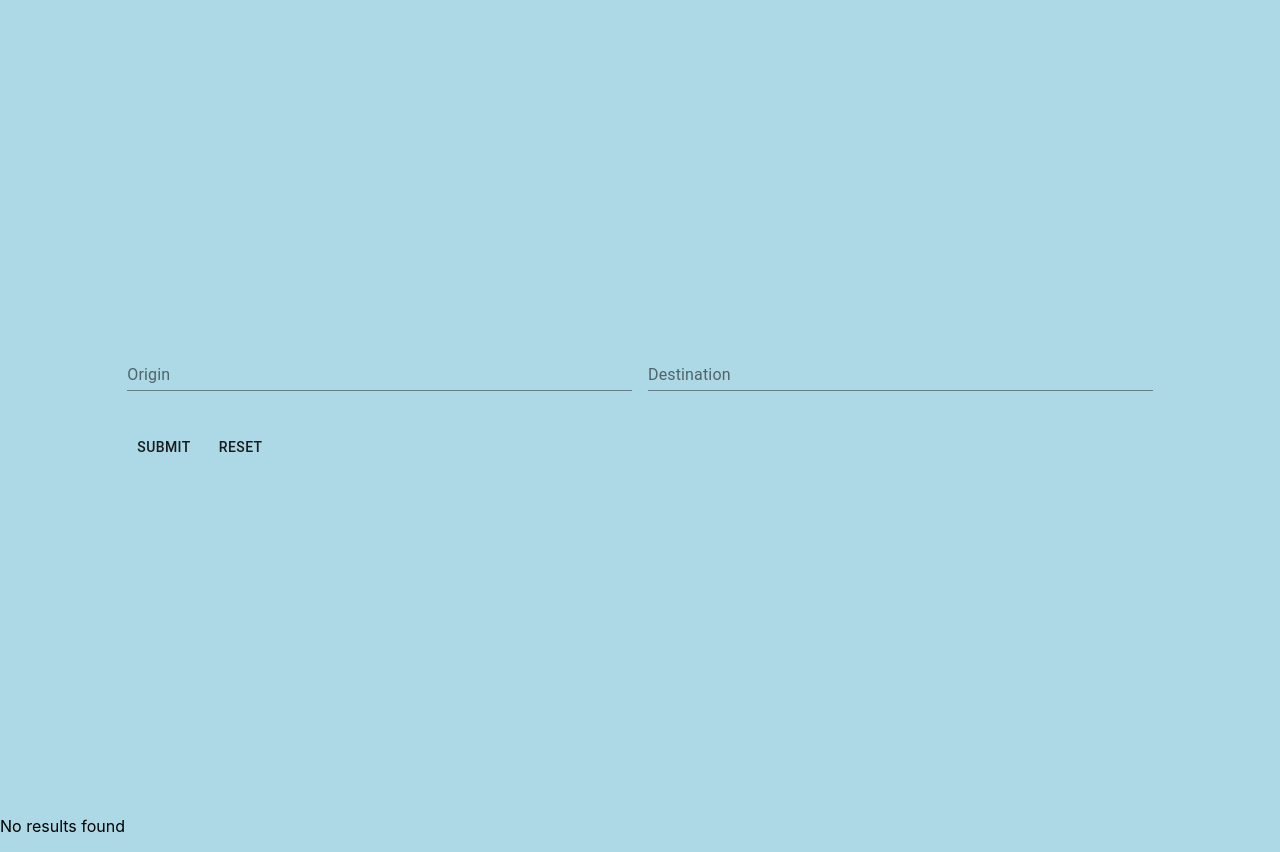
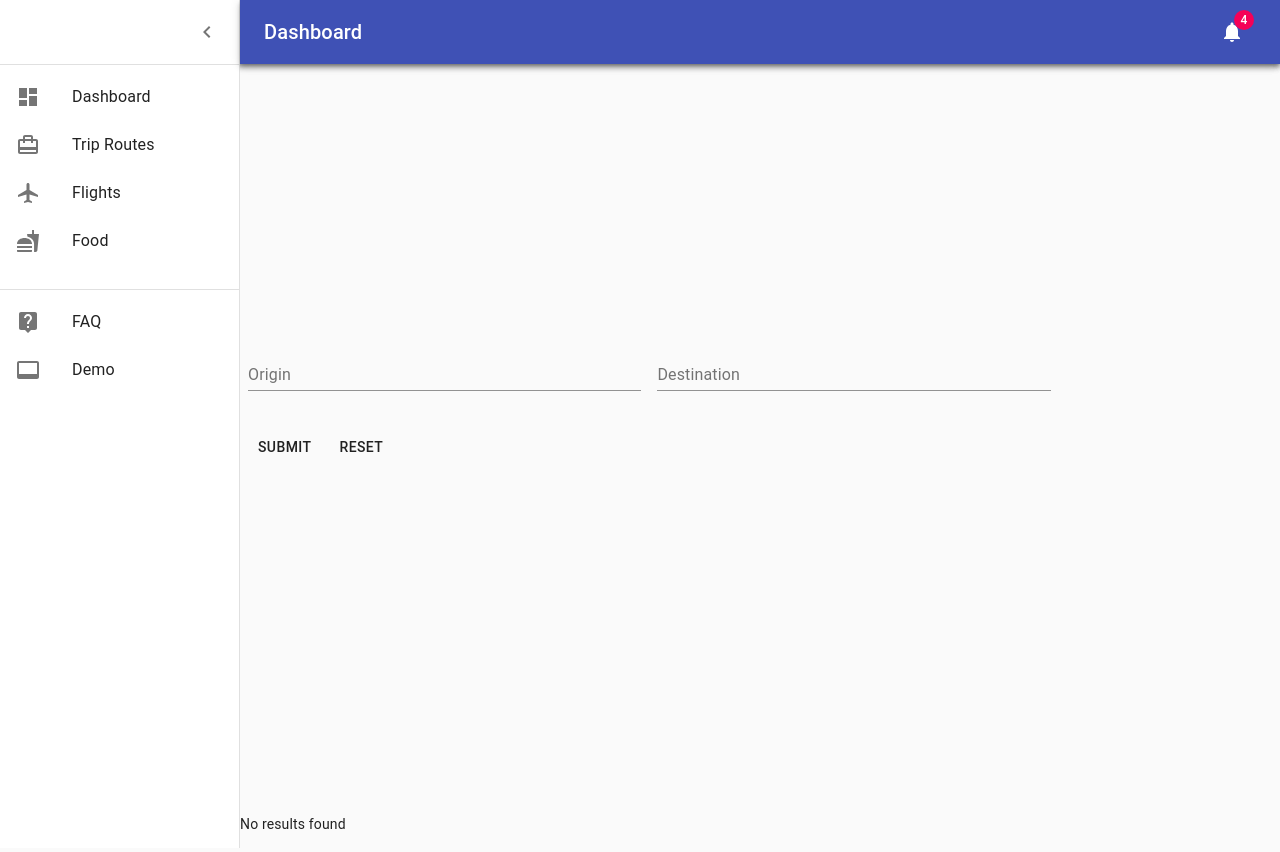
Before and after one commit to Cytla24/Impostors-Hack, a React (Create React App) app in the folder packages/client/: page /plantrips in a window 1280 px wide. Built offline with nearby package versions, Linux system fonts and the light colour scheme.

Commit message:
spread side bar

```diff
--- a/packages/client/src/App.js
+++ b/packages/client/src/App.js
@@ -4,23 +4,50 @@ import { FoodFootPrint } from "./components/foodFootprint";
 import Flights from "./Flights";
 import { BrowserRouter as Router, Switch, Route } from "react-router-dom";
 import ResponsiveDrawer from "./components/sidebar";
-import Dashboard from "./components/dashboard"
+import Dashboard from "./components/dashboard";
 
 class App extends Component {
+	constructor() {
+		super();
+		this.state = { appname: "Dashboard" };
+		this.changeName = this.changeName.bind(this);
+	}
+
+	changeName(name) {
+		this.setState({ appname: name });
+	}
 	render() {
 		return (
-			<div>
+			<div className={"flex"}>
 				<Router>
+					<div style={{ display: "flex" }}>
+						<ResponsiveDrawer
+							changeName={this.changeName}
+							name={this.state.appname}
+						/>
 						<Switch>
-					<Route path="/foodfootprint" exact component={FoodFootPrint} />
-					<Route path="/dashboard" exact component={Dashboard} />
-					<Route path="/plantrips" exact component={SearchBar} />
+							<Route
+								path="/foodfootprint"
+								exact
+								component={FoodFootPrint}
+							/>
+							<Route
+								path="/dashboard"
+								exact
+								component={Dashboard}
+							/>
+							<Route
+								path="/plantrips"
+								exact
+								component={SearchBar}
+							/>
 							<Route
 								path="/flights/:origin/:destination"
 								exact
 								component={Flights}
 							/>
 						</Switch>
+					</div>
 				</Router>
 			</div>
 		);
--- a/packages/client/src/components/dashboard.js
+++ b/packages/client/src/components/dashboard.js
@@ -1,37 +1,30 @@
-import React from 'react';
-import clsx from 'clsx';
-import { makeStyles } from '@material-ui/core/styles';
-import CssBaseline from '@material-ui/core/CssBaseline';
-import Drawer from '@material-ui/core/Drawer';
-import Box from '@material-ui/core/Box';
-import AppBar from '@material-ui/core/AppBar';
-import Toolbar from '@material-ui/core/Toolbar';
-import List from '@material-ui/core/List';
-import Typography from '@material-ui/core/Typography';
-import Divider from '@material-ui/core/Divider';
-import IconButton from '@material-ui/core/IconButton';
-import Badge from '@material-ui/core/Badge';
-import Container from '@material-ui/core/Container';
-import Grid from '@material-ui/core/Grid';
-import Paper from '@material-ui/core/Paper';
-import Link from '@material-ui/core/Link';
-import MenuIcon from '@material-ui/icons/Menu';
-import ChevronLeftIcon from '@material-ui/icons/ChevronLeft';
-import NotificationsIcon from '@material-ui/icons/Notifications';
-import { mainListItems, secondaryListItems } from './listItems';
-import Chart from './chart';
-import Deposits from './Deposits';
-import Orders from './Orders';
+import React from "react";
+import clsx from "clsx";
+import { makeStyles } from "@material-ui/core/styles";
+import Box from "@material-ui/core/Box";
+import AppBar from "@material-ui/core/AppBar";
+import Toolbar from "@material-ui/core/Toolbar";
+import Typography from "@material-ui/core/Typography";
+import IconButton from "@material-ui/core/IconButton";
+import Badge from "@material-ui/core/Badge";
+import Container from "@material-ui/core/Container";
+import Grid from "@material-ui/core/Grid";
+import Paper from "@material-ui/core/Paper";
+import Link from "@material-ui/core/Link";
+import NotificationsIcon from "@material-ui/icons/Notifications";
+import Chart from "./chart";
+import Deposits from "./Deposits";
+import Orders from "./Orders";
 
 function Copyright() {
 	return (
 		<Typography variant="body2" color="textSecondary" align="center">
-      {'Copyright © '}
+			{"Copyright © "}
 			<Link color="inherit" href="https://material-ui.com/">
 				Carbon is sus
-      </Link>{' '}
+			</Link>{" "}
 			{new Date().getFullYear()}
-      {'.'}
+			{"."}
 		</Typography>
 	);
 }
@@ -40,21 +33,21 @@ const drawerWidth = 240;
 
 const useStyles = makeStyles((theme) => ({
 	root: {
-    display: 'flex',
+		display: "flex",
 	},
 	toolbar: {
 		paddingRight: 24, // keep right padding when drawer closed
 	},
 	toolbarIcon: {
-    display: 'flex',
-    alignItems: 'center',
-    justifyContent: 'flex-end',
-    padding: '0 8px',
+		display: "flex",
+		alignItems: "center",
+		justifyContent: "flex-end",
+		padding: "0 8px",
 		...theme.mixins.toolbar,
 	},
 	appBar: {
 		zIndex: theme.zIndex.drawer + 1,
-    transition: theme.transitions.create(['width', 'margin'], {
+		transition: theme.transitions.create(["width", "margin"], {
 			easing: theme.transitions.easing.sharp,
 			duration: theme.transitions.duration.leavingScreen,
 		}),
@@ -62,7 +55,7 @@ const useStyles = makeStyles((theme) => ({
 	appBarShift: {
 		marginLeft: drawerWidth,
 		width: `calc(100% - ${drawerWidth}px)`,
-    transition: theme.transitions.create(['width', 'margin'], {
+		transition: theme.transitions.create(["width", "margin"], {
 			easing: theme.transitions.easing.sharp,
 			duration: theme.transitions.duration.enteringScreen,
 		}),
@@ -71,36 +64,38 @@ const useStyles = makeStyles((theme) => ({
 		marginRight: 36,
 	},
 	menuButtonHidden: {
-    display: 'none',
+		display: "none",
 	},
 	title: {
-    flexGrow: 1,
+		flexGrow: 14,
+		// align: "center",
 	},
+
 	drawerPaper: {
-    position: 'relative',
-    whiteSpace: 'nowrap',
+		position: "relative",
+		whiteSpace: "nowrap",
 		width: drawerWidth,
-    transition: theme.transitions.create('width', {
+		transition: theme.transitions.create("width", {
 			easing: theme.transitions.easing.sharp,
 			duration: theme.transitions.duration.enteringScreen,
 		}),
 	},
 	drawerPaperClose: {
-    overflowX: 'hidden',
-    transition: theme.transitions.create('width', {
+		overflowX: "hidden",
+		transition: theme.transitions.create("width", {
 			easing: theme.transitions.easing.sharp,
 			duration: theme.transitions.duration.leavingScreen,
 		}),
 		width: theme.spacing(7),
-    [theme.breakpoints.up('sm')]: {
+		[theme.breakpoints.up("sm")]: {
 			width: theme.spacing(9),
 		},
 	},
 	appBarSpacer: theme.mixins.toolbar,
 	content: {
 		flexGrow: 1,
-    height: '100vh',
-    overflow: 'auto',
+		height: "100%",
+		overflow: "auto",
 	},
 	container: {
 		paddingTop: theme.spacing(4),
@@ -108,9 +103,9 @@ const useStyles = makeStyles((theme) => ({
 	},
 	paper: {
 		padding: theme.spacing(2),
-    display: 'flex',
-    overflow: 'auto',
-    flexDirection: 'column',
+		display: "flex",
+		overflow: "auto",
+		flexDirection: "column",
 	},
 	fixedHeight: {
 		height: 240,
@@ -130,45 +125,6 @@ export default function Dashboard() {
 
 	return (
 		<div className={classes.root}>
-      <CssBaseline />
-      <AppBar position="absolute" className={clsx(classes.appBar, open && classes.appBarShift)}>
-        <Toolbar className={classes.toolbar}>
-          <IconButton
-            edge="start"
-            color="inherit"
-            aria-label="open drawer"
-            onClick={handleDrawerOpen}
-            className={clsx(classes.menuButton, open && classes.menuButtonHidden)}
-          >
-            <MenuIcon />
-          </IconButton>
-          <Typography component="h1" variant="h6" color="inherit" noWrap className={classes.title}>
-            Dashboard
-          </Typography>
-          <IconButton color="inherit">
-            <Badge badgeContent={4} color="secondary">
-              <NotificationsIcon />
-            </Badge>
-          </IconButton>
-        </Toolbar>
-      </AppBar>
-      <Drawer
-        variant="permanent"
-        classes={{
-          paper: clsx(classes.drawerPaper, !open && classes.drawerPaperClose),
-        }}
-        open={open}
-      >
-        <div className={classes.toolbarIcon}>
-          <IconButton onClick={handleDrawerClose}>
-            <ChevronLeftIcon />
-          </IconButton>
-        </div>
-        <Divider />
-        <List>{mainListItems}</List>
-        <Divider />
-        <List>{secondaryListItems}</List>
-      </Drawer>
 			<main className={classes.content}>
 				<div className={classes.appBarSpacer} />
 				<Container maxWidth="lg" className={classes.container}>
--- a/packages/client/src/components/listItems.js
+++ b/packages/client/src/components/listItems.js
@@ -1,19 +1,19 @@
-import React from 'react';
-import ListItem from '@material-ui/core/ListItem';
-import ListItemIcon from '@material-ui/core/ListItemIcon';
-import ListItemText from '@material-ui/core/ListItemText';
-import ListSubheader from '@material-ui/core/ListSubheader';
-import DashboardIcon from '@material-ui/icons/Dashboard';
-import ShoppingCartIcon from '@material-ui/icons/ShoppingCart';
-import PeopleIcon from '@material-ui/icons/People';
-import BarChartIcon from '@material-ui/icons/BarChart';
-import LayersIcon from '@material-ui/icons/Layers';
-import AssignmentIcon from '@material-ui/icons/Assignment';
-import CardTravelIcon from '@material-ui/icons/CardTravel';
-import AirplanemodeActiveIcon from '@material-ui/icons/AirplanemodeActive';
-import FastfoodIcon from '@material-ui/icons/Fastfood';
-import LiveHelpIcon from '@material-ui/icons/LiveHelp';
-import VideoLabelIcon from '@material-ui/icons/VideoLabel';
+import React from "react";
+import ListItem from "@material-ui/core/ListItem";
+import ListItemIcon from "@material-ui/core/ListItemIcon";
+import ListItemText from "@material-ui/core/ListItemText";
+import ListSubheader from "@material-ui/core/ListSubheader";
+import DashboardIcon from "@material-ui/icons/Dashboard";
+import ShoppingCartIcon from "@material-ui/icons/ShoppingCart";
+import PeopleIcon from "@material-ui/icons/People";
+import BarChartIcon from "@material-ui/icons/BarChart";
+import LayersIcon from "@material-ui/icons/Layers";
+import AssignmentIcon from "@material-ui/icons/Assignment";
+import CardTravelIcon from "@material-ui/icons/CardTravel";
+import AirplanemodeActiveIcon from "@material-ui/icons/AirplanemodeActive";
+import FastfoodIcon from "@material-ui/icons/Fastfood";
+import LiveHelpIcon from "@material-ui/icons/LiveHelp";
+import VideoLabelIcon from "@material-ui/icons/VideoLabel";
 
 export const mainListItems = (
 	<div>
@@ -29,7 +29,7 @@ export const mainListItems = (
 			</ListItemIcon>
 			<ListItemText primary="Trip Routes" />
 		</ListItem>
-    <ListItem button component="a" href="/flights">
+		<ListItem button component="a" href="/flights/ord/lax">
 			<ListItemIcon>
 				<AirplanemodeActiveIcon />
 			</ListItemIcon>
@@ -41,15 +41,12 @@ export const mainListItems = (
 			</ListItemIcon>
 			<ListItemText primary="Food" />
 		</ListItem>
-    <ListItem>
-
-    </ListItem>
+		<ListItem></ListItem>
 	</div>
 );
 
 export const secondaryListItems = (
 	<div>
-
 		<ListItem button>
 			<ListItemIcon>
 				<LiveHelpIcon />
@@ -62,7 +59,6 @@ export const secondaryListItems = (
 			</ListItemIcon>
 			<ListItemText primary="Demo" />
 		</ListItem>
-    <ListItem button>
-    </ListItem>
+		<ListItem button></ListItem>
 	</div>
 );
--- a/packages/client/src/components/searchbar.js
+++ b/packages/client/src/components/searchbar.js
@@ -1,6 +1,15 @@
 import React from "react";
 import { withStyles } from "@material-ui/core/styles";
-import { TextField, Button } from "@material-ui/core";
+import {
+	TextField,
+	Button,
+	AppBar,
+	Toolbar,
+	Typography,
+	IconButton,
+	Badge,
+} from "@material-ui/core";
+import NotificationsIcon from "@material-ui/icons/Notifications";
 import axios from "axios";
 import { Cards } from "./cards";
 import "../index.css";
@@ -29,6 +38,27 @@ class SearchBarInner extends React.Component {
 		const { cardsData, searched } = this.state;
 		return (
 			<div>
+				<AppBar
+					position="absolute"
+					// className={clsx(classes.appBar, open && classes.appBarShift)}
+				>
+					<Toolbar className={classes.toolbar}>
+						<Typography
+							component="h1"
+							variant="h6"
+							color="inherit"
+							noWrap
+							className={classes.title}
+						>
+							Dashboard
+						</Typography>
+						<IconButton color="inherit">
+							<Badge badgeContent={4} color="secondary">
+								<NotificationsIcon />
+							</Badge>
+						</IconButton>
+					</Toolbar>
+				</AppBar>
 				<div className={searched ? "container-up" : "container"}>
 					{/* <h1>Hey!</h1> */}
 					<form
--- a/packages/client/src/components/sidebar.js
+++ b/packages/client/src/components/sidebar.js
@@ -1,155 +1,206 @@
-import React from 'react';
-import PropTypes from 'prop-types';
-import AppBar from '@material-ui/core/AppBar';
-import CssBaseline from '@material-ui/core/CssBaseline';
-import Divider from '@material-ui/core/Divider';
-import Drawer from '@material-ui/core/Drawer';
-import Hidden from '@material-ui/core/Hidden';
-import IconButton from '@material-ui/core/IconButton';
-import AirplanemodeActiveIcon from '@material-ui/icons/AirplanemodeActive';
-import InboxIcon from '@material-ui/icons/MoveToInbox';
-import List from '@material-ui/core/List';
-import ListItem from '@material-ui/core/ListItem';
-import ListItemIcon from '@material-ui/core/ListItemIcon';
-import ListItemText from '@material-ui/core/ListItemText';
-import MailIcon from '@material-ui/icons/Mail';
-import MenuIcon from '@material-ui/icons/Menu';
-import Toolbar from '@material-ui/core/Toolbar';
-import Typography from '@material-ui/core/Typography';
-import FastfoodIcon from '@material-ui/icons/Fastfood';
-import TvIcon from '@material-ui/icons/Tv';
-import PhoneIcon from '@material-ui/icons/Phone';
-import { makeStyles, useTheme } from '@material-ui/core/styles';
+import React from "react";
+import clsx from "clsx";
+import PropTypes from "prop-types";
+import AppBar from "@material-ui/core/AppBar";
+import CssBaseline from "@material-ui/core/CssBaseline";
+import {
+	Divider,
+	Drawer,
+	Badge,
+	Grid,
+	Paper,
+	Box,
+	Hidden,
+	ListItemIcon,
+	ListItemText,
+} from "@material-ui/core";
+import Chart from "./chart";
+import IconButton from "@material-ui/core/IconButton";
+import AirplanemodeActiveIcon from "@material-ui/icons/AirplanemodeActive";
+import InboxIcon from "@material-ui/icons/MoveToInbox";
+import List from "@material-ui/core/List";
+import ListItem from "@material-ui/core/ListItem";
+import MailIcon from "@material-ui/icons/Mail";
+import {
+	Menu as MenuIcon,
+	Notifications as NotificationsIcon,
+	ChevronLeft as ChevronLeftIcon,
+} from "@material-ui/icons";
+import Toolbar from "@material-ui/core/Toolbar";
+import Typography from "@material-ui/core/Typography";
+import FastfoodIcon from "@material-ui/icons/Fastfood";
+import TvIcon from "@material-ui/icons/Tv";
+import PhoneIcon from "@material-ui/icons/Phone";
+import { makeStyles, useTheme } from "@material-ui/core/styles";
+import { mainListItems, secondaryListItems } from "./listItems";
 
 const drawerWidth = 240;
-
 const useStyles = makeStyles((theme) => ({
 	root: {
-    display: 'flex',
+		display: "flex",
 	},
-  drawer: {
-    [theme.breakpoints.up('sm')]: {
+	toolbar: {
+		paddingRight: 24, // keep right padding when drawer closed
+	},
+	toolbarIcon: {
+		display: "flex",
+		alignItems: "center",
+		justifyContent: "flex-end",
+		padding: "0 8px",
+		...theme.mixins.toolbar,
+	},
+	appBar: {
+		zIndex: theme.zIndex.drawer + 1,
+		transition: theme.transitions.create(["width", "margin"], {
+			easing: theme.transitions.easing.sharp,
+			duration: theme.transitions.duration.leavingScreen,
+		}),
+	},
+	appBarShift: {
+		marginLeft: drawerWidth,
+		width: `calc(100% - ${drawerWidth}px)`,
+		transition: theme.transitions.create(["width", "margin"], {
+			easing: theme.transitions.easing.sharp,
+			duration: theme.transitions.duration.enteringScreen,
+		}),
+	},
+	menuButton: {
+		marginRight: 36,
+	},
+	menuButtonHidden: {
+		display: "none",
+	},
+	title: {
+		flexGrow: 1,
+	},
+
+	drawerPaper: {
+		position: "relative",
+		whiteSpace: "nowrap",
 		width: drawerWidth,
-      flexShrink: 0,
+		transition: theme.transitions.create("width", {
+			easing: theme.transitions.easing.sharp,
+			duration: theme.transitions.duration.enteringScreen,
+		}),
+	},
+	drawerPaperClose: {
+		overflowX: "hidden",
+		transition: theme.transitions.create("width", {
+			easing: theme.transitions.easing.sharp,
+			duration: theme.transitions.duration.leavingScreen,
+		}),
+		width: theme.spacing(7),
+		[theme.breakpoints.up("sm")]: {
+			width: theme.spacing(9),
 		},
 	},
-  appBar: {
-    [theme.breakpoints.up('sm')]: {
-      width: `calc(100% - ${drawerWidth}px)`,
-      marginLeft: drawerWidth,
-    },
-  },
-  menuButton: {
-    marginRight: theme.spacing(2),
-    [theme.breakpoints.up('sm')]: {
-      display: 'none',
-    },
-  },
-  // necessary for content to be below app bar
-  toolbar: theme.mixins.toolbar,
-  drawerPaper: {
-    width: drawerWidth,
-  },
+	appBarSpacer: theme.mixins.toolbar,
 	content: {
 		flexGrow: 1,
-    padding: theme.spacing(3),
+		height: "100vh",
+		overflow: "auto",
+	},
+	container: {
+		paddingTop: theme.spacing(4),
+		paddingBottom: theme.spacing(4),
+	},
+	paper: {
+		padding: theme.spacing(2),
+		display: "flex",
+		overflow: "auto",
+		flexDirection: "column",
+	},
+	fixedHeight: {
+		height: 240,
 	},
 }));
 
-function ResponsiveDrawer(props) {
-  const { window } = props;
+export default function ResponsiveDrawer(props) {
 	const classes = useStyles();
-  const theme = useTheme();
-  const [mobileOpen, setMobileOpen] = React.useState(false);
-
-  const handleDrawerToggle = () => {
-    setMobileOpen(!mobileOpen);
+	const [open, setOpen] = React.useState(true);
+	const handleDrawerOpen = () => {
+		setOpen(true);
 	};
-
-  const drawer = (
-    <div>
-      <div className={classes.toolbar} />
-      <Divider />
-      <List>
-        {['Plan Trips'].map((text, index) => (
-          <a href={text == "Plan Trips" ? "/plantrips" : "/foodfootprint"} style={{textDecoration: 'inherit', color: 'inherit'}}>
-            <ListItem button key={text}>
-              <ListItemIcon><AirplanemodeActiveIcon /> </ListItemIcon>
-              <ListItemText primary={text} />
-            </ListItem>
-          </a>
-        ))}
-      </List>
-      <Divider />
-      <List>
-        {['Demo Video', 'Contact Us'].map((text, index) => (
-          <ListItem button key={text}>
-            <ListItemIcon>{index % 2 === 0 ? <TvIcon /> : <PhoneIcon />}</ListItemIcon>
-            <ListItemText primary={text} />
-          </ListItem>
-        ))}
-      </List>
-    </div>
-  );
-
-  const container = window !== undefined ? () => window().document.body : undefined;
+	const handleNameChange = () => {
+		props.changeName();
+	};
+	const handleDrawerClose = () => {
+		setOpen(false);
+	};
+	const fixedHeightPaper = clsx(classes.paper, classes.fixedHeight);
+	console.log(props);
 
 	return (
 		<div className={classes.root}>
 			<CssBaseline />
-      <AppBar position="fixed" className={classes.appBar}>
-        <Toolbar>
+			<AppBar
+				position="absolute"
+				className={clsx(classes.appBar, open && classes.appBarShift)}
+			>
+				<Toolbar className={classes.toolbar}>
 					<IconButton
+						edge="start"
 						color="inherit"
 						aria-label="open drawer"
-            edge="start"
-            onClick={handleDrawerToggle}
-            className={classes.menuButton}
+						onClick={handleDrawerOpen}
+						className={clsx(
+							classes.menuButton,
+							open && classes.menuButtonHidden
+						)}
 					>
 						<MenuIcon />
 					</IconButton>
-          <Typography variant="h6" noWrap>
-            Carbon Is Sus
+					<Typography
+						component="h1"
+						variant="h6"
+						color="inherit"
+						noWrap
+						className={classes.title}
+					>
+						{props.name}
 					</Typography>
+					<IconButton color="inherit">
+						<Badge badgeContent={4} color="secondary">
+							<NotificationsIcon />
+						</Badge>
+					</IconButton>
 				</Toolbar>
 			</AppBar>
-      <nav className={classes.drawer} aria-label="mailbox folders">
-        {/* The implementation can be swapped with js to avoid SEO duplication of links. */}
-        <Hidden smUp implementation="css">
 			<Drawer
-            container={container}
-            variant="temporary"
-            anchor={theme.direction === 'rtl' ? 'right' : 'left'}
-            open={mobileOpen}
-            onClose={handleDrawerToggle}
+				variant="permanent"
 				classes={{
-              paper: classes.drawerPaper,
+					paper: clsx(
+						classes.drawerPaper,
+						!open && classes.drawerPaperClose
+					),
 				}}
-            ModalProps={{
-              keepMounted: true, // Better open performance on mobile.
-            }}
+				open={open}
 			>
-            {drawer}
+				<div className={classes.toolbarIcon}>
+					{open ? (
+						<IconButton onClick={handleDrawerClose}>
+							<ChevronLeftIcon />
+						</IconButton>
+					) : (
+						<IconButton
+							edge="start"
+							color="inherit"
+							aria-label="open drawer"
+							onClick={handleDrawerOpen}
+							className={clsx(
+								classes.menuButton,
+								open && classes.menuButtonHidden
+							)}
+						>
+							<MenuIcon />
+						</IconButton>
+					)}
+				</div>
+				<Divider />
+				<List>{mainListItems}</List>
+				<Divider />
+				<List>{secondaryListItems}</List>
 			</Drawer>
-        </Hidden>
-        <Hidden xsDown implementation="css">
-          <Drawer
-            classes={{
-              paper: classes.drawerPaper,
-            }}
-            variant="permanent"
-            open
-          >
-            {drawer}
-          </Drawer>
-        </Hidden>
-      </nav>
 		</div>
 	);
 }
-
-ResponsiveDrawer.propTypes = {
-  window: PropTypes.func,
-};
-
-export default ResponsiveDrawer;
```
Lines whose indentation alone changed are shown as unchanged.
